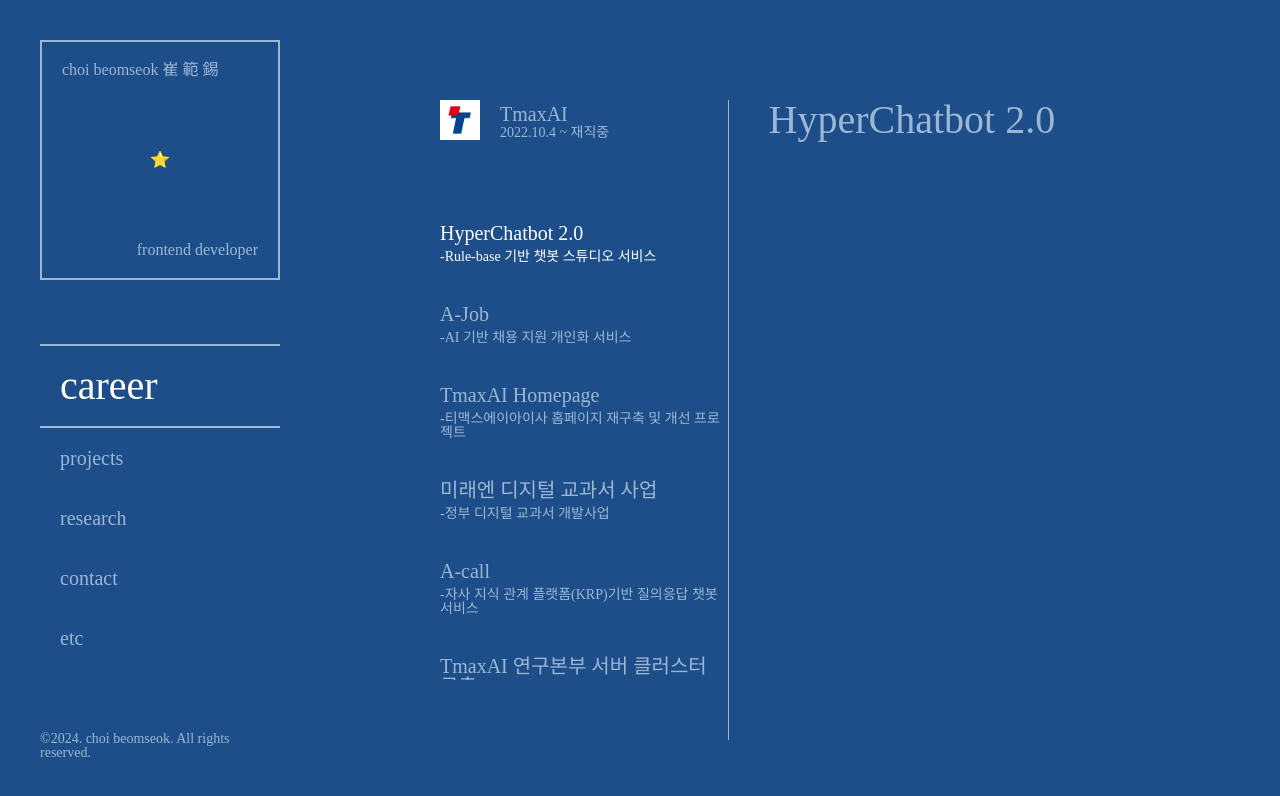
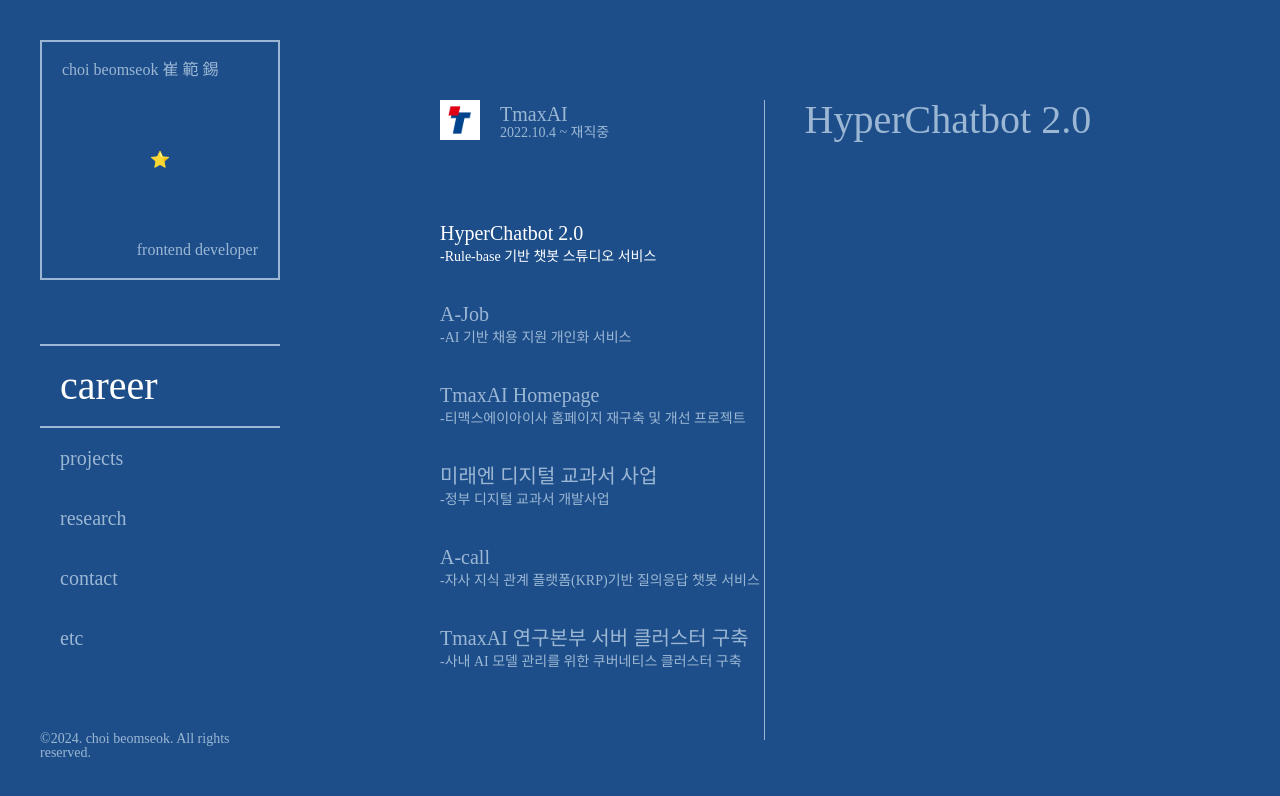
Before and after one commit to bamichoi/choibeomseok-portfolio, a React (Vite) app: page /career in a window 1280 px wide. Shown: the top 796 px of the page. Built offline with nearby package versions, Linux system fonts and the light colour scheme.

Commit message:
hidden scrollbar

```diff
--- a/src/b_pages/career/index.tsx
+++ b/src/b_pages/career/index.tsx
@@ -55,8 +55,14 @@
 `;
 
 const Summary = styled.div`
-  width: 40%;
-  overflow: scroll;
+  width: 45%;
+  overflow: auto;
+
+  ::-webkit-scrollbar {
+    display: none;
+  }
+  -ms-overflow-style: none;
+  scrollbar-width: none;
 `;
 
 const Divider = styled.div`
@@ -66,7 +72,7 @@
 `;
 
 const Detail = styled.div`
-  width: 60%;
+  width: 55%;
   padding-left: 40px;
 `;
 
```
